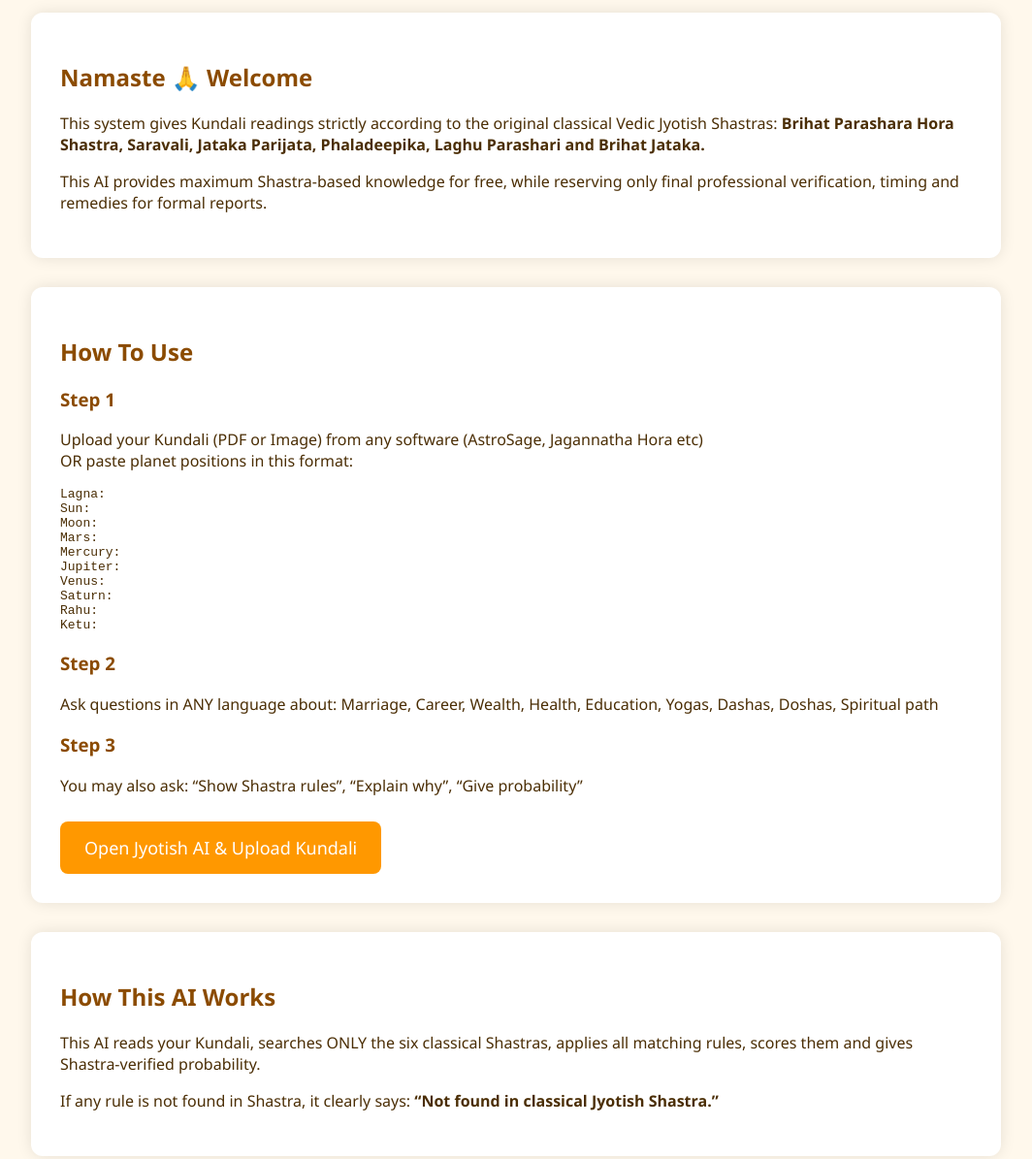
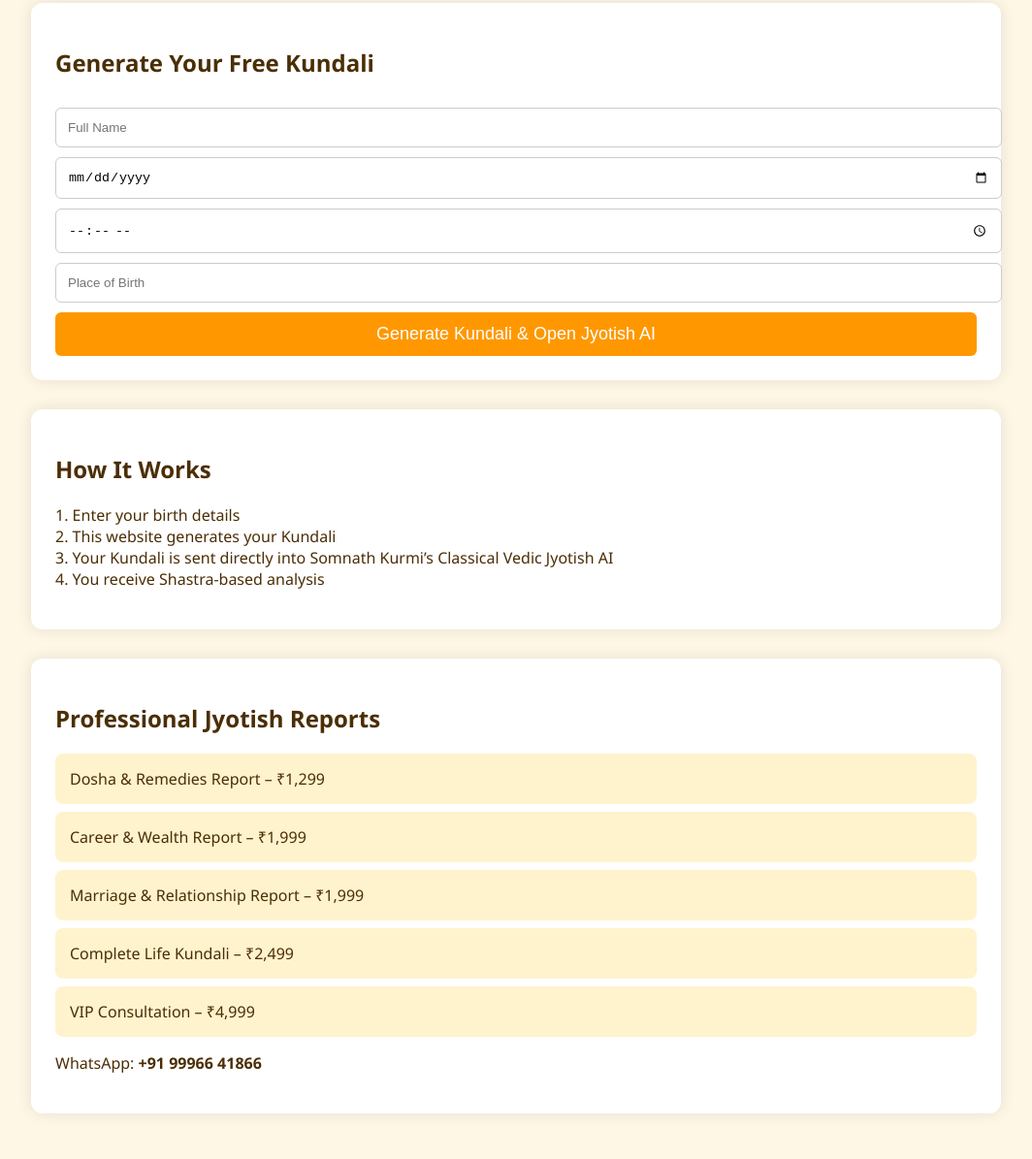
Before and after one commit to drntoday/kundali, a plain HTML site: page index.html in a window 1280 px wide. Shown: the part 233-1428 px from the top of the page at 97% size, without its empty margins (108-1172 px from the left). Drawn offline with Linux system fonts and the light colour scheme.

Commit message:
Update index.html

```diff
--- a/index.html
+++ b/index.html
@@ -2,59 +2,58 @@
 <html lang="en">
 <head>
 <meta charset="UTF-8">
-<title>Classical Vedic Kundali & Jyotish AI</title>
+<title>Somnath Kurmi – Free Vedic Kundali Generator</title>
 
-<meta name="description" content="Upload your Kundali and get Shastra-verified Vedic Jyotish analysis using Brihat Parashara, Saravali, Jataka Parijata & Phaladeepika under Somnath Kurmi’s Jyotish system.">
-<meta name="keywords" content="Vedic Kundali, Jyotish, Horoscope, Brihat Parashara Hora Shastra, Lagna Chart, Somnath Kurmi, Astrology AI">
+<meta name="description" content="Generate your free Kundali and get Shastra-based Vedic Jyotish analysis from Somnath Kurmi’s Classical Jyotish AI.">
+<meta name="keywords" content="Vedic Kundali, Horoscope, Jyotish, Lagna Chart, Somnath Kurmi, Astrology AI">
 <meta name="viewport" content="width=device-width, initial-scale=1.0">
 
 <link rel="icon" href="logo.png">
 
 <style>
-body {
+body{
   margin:0;
-    font-family: 'Segoe UI', Arial, sans-serif;
-    background:#fff8ec;
+  font-family:Segoe UI,Arial;
+  background:#fff7e6;
   color:#4b2e05;
 }
-header {
+header{
   background:linear-gradient(135deg,#ffb300,#ff6f00);
   color:white;
   text-align:center;
-    padding:30px 20px;
+  padding:30px;
 }
-header img {width:120px;}
-section {
-    max-width:1000px;
-    margin:auto;
-    padding:40px 20px;
-}
-h1,h2,h3 {color:#8b4b00;}
-.box {
+header img{width:120px}
+section{max-width:1000px;margin:auto;padding:30px}
+.box{
   background:white;
-    padding:30px;
+  padding:25px;
   border-radius:12px;
   box-shadow:0 0 15px rgba(0,0,0,0.1);
   margin-bottom:30px;
 }
-.btn {
-    display:inline-block;
+input,button{
+  width:100%;
+  padding:12px;
+  margin-top:10px;
+  border-radius:6px;
+  border:1px solid #ccc;
+}
+button{
   background:#ff9800;
   color:white;
-    padding:15px 25px;
+  font-size:18px;
+  border:none;
+  cursor:pointer;
+}
+button:hover{background:#e68900}
+.price{
+  background:#fff3cd;
+  padding:15px;
   border-radius:8px;
-    text-decoration:none;
-    font-size:18px;
-    margin-top:10px;
+  margin:8px 0;
 }
-.btn:hover {background:#e68900;}
-.price {
-    background:#fff3cd;
-    padding:20px;
-    border-radius:10px;
-    margin:10px 0;
-}
-footer {
+footer{
   background:#8b4b00;
   color:white;
   text-align:center;
@@ -67,93 +66,39 @@ footer {
 
 <header>
 <img src="logo.png">
-<h1>Somnath Kurmi’s Classical Vedic Jyotish AI</h1>
-<p>Pure Shastra. No Guesswork. No Modern Astrology.</p>
+<h1>Somnath Kurmi’s Classical Vedic Kundali</h1>
+<p>Generate your birth chart & get Shastra-verified Jyotish analysis</p>
 </header>
 
 <section>
 
 <div class="box">
-<h2>Namaste 🙏 Welcome</h2>
+<h2>Generate Your Free Kundali</h2>
+<input id="name" placeholder="Full Name">
+<input id="dob" type="date">
+<input id="tob" type="time">
+<input id="place" placeholder="Place of Birth">
+<button onclick="generateKundali()">Generate Kundali & Open Jyotish AI</button>
+</div>
+
+<div class="box">
+<h2>How It Works</h2>
 <p>
-This system gives Kundali readings strictly according to the original classical Vedic Jyotish Shastras:
-<strong>Brihat Parashara Hora Shastra, Saravali, Jataka Parijata, Phaladeepika, Laghu Parashari and Brihat Jataka.</strong>
-</p>
-<p>
-This AI provides maximum Shastra-based knowledge for free, while reserving only final professional verification, timing and remedies for formal reports.
+1. Enter your birth details
+<br>2. This website generates your Kundali
+<br>3. Your Kundali is sent directly into Somnath Kurmi’s Classical Vedic Jyotish AI
+<br>4. You receive Shastra-based analysis
 </p>
 </div>
 
 <div class="box">
-<h2>How To Use</h2>
-
-<h3>Step 1</h3>
-<p>
-Upload your Kundali (PDF or Image) from any software (AstroSage, Jagannatha Hora etc)
-<br>OR paste planet positions in this format:
-</p>
-<pre>
-Lagna:
-Sun:
-Moon:
-Mars:
-Mercury:
-Jupiter:
-Venus:
-Saturn:
-Rahu:
-Ketu:
-</pre>
-
-<h3>Step 2</h3>
-<p>
-Ask questions in ANY language about:
-Marriage, Career, Wealth, Health, Education, Yogas, Dashas, Doshas, Spiritual path
-</p>
-
-<h3>Step 3</h3>
-<p>
-You may also ask:
-“Show Shastra rules”, “Explain why”, “Give probability”
-</p>
-
-<a class="btn" href="https://chatgpt.com/g/g-6964d5788f108191886888ded114bdf3-classical-vedic-jyotish-ai" target="_blank">
-Open Jyotish AI & Upload Kundali
-</a>
-</div>
-
-<div class="box">
-<h2>How This AI Works</h2>
-<p>
-This AI reads your Kundali, searches ONLY the six classical Shastras, applies all matching rules, scores them and gives Shastra-verified probability.
-</p>
-<p>
-If any rule is not found in Shastra, it clearly says:
-<strong>“Not found in classical Jyotish Shastra.”</strong>
-</p>
-</div>
-
-<div class="box">
-<h2>Professional Vedic Kundali Reports</h2>
-
+<h2>Professional Jyotish Reports</h2>
 <div class="price">Dosha & Remedies Report – ₹1,299</div>
 <div class="price">Career & Wealth Report – ₹1,999</div>
 <div class="price">Marriage & Relationship Report – ₹1,999</div>
-<div class="price">Complete Life Kundali (Premium) – ₹2,499</div>
-<div class="price">VIP Astrology Consultation – ₹4,999</div>
-
-<p>
-For professionally verified Vedic Kundali PDF with Navamsa, Dasha and remedies under Somnath Kurmi’s Jyotish system, contact:
-<br><strong>WhatsApp: +91 99966 41866</strong>
-</p>
-</div>
-
-<div class="box">
-<h2>Ethics & Authority</h2>
-<p>
-This is not a general chatbot. It is a classical Jyotishi trained only on six Shastras.
-No Western astrology. No modern inventions. No guessing.
-</p>
+<div class="price">Complete Life Kundali – ₹2,499</div>
+<div class="price">VIP Consultation – ₹4,999</div>
+<p>WhatsApp: <strong>+91 99966 41866</strong></p>
 </div>
 
 </section>
@@ -162,5 +107,47 @@ No Western astrology. No modern inventions. No guessing.
 © 2026 Somnath Kurmi – Classical Vedic Jyotish
 </footer>
 
+<script>
+function zodiac(lon){
+  const signs=["Aries","Taurus","Gemini","Cancer","Leo","Virgo","Libra","Scorpio","Sagittarius","Capricorn","Aquarius","Pisces"];
+  return signs[Math.floor(lon/30)];
+}
+
+// simple demo engine (temporary)
+function generateKundali(){
+  const name=document.getElementById("name").value;
+  const dob=document.getElementById("dob").value;
+  const tob=document.getElementById("tob").value;
+  const place=document.getElementById("place").value;
+
+  if(!name||!dob||!tob||!place){
+    alert("Please fill all details");
+    return;
+  }
+
+  // pseudo planetary positions for frontend demo
+  const planets={
+    Sun:Math.random()*360,
+    Moon:Math.random()*360,
+    Mars:Math.random()*360,
+    Mercury:Math.random()*360,
+    Jupiter:Math.random()*360,
+    Venus:Math.random()*360,
+    Saturn:Math.random()*360,
+    Rahu:Math.random()*360,
+    Ketu:(Math.random()*360)
+  };
+
+  let text="Kundali Details\n";
+  text+="Name: "+name+"\nDOB: "+dob+"\nTime: "+tob+"\nPlace: "+place+"\n\n";
+  for(let p in planets){
+    text+=p+": "+zodiac(planets[p])+"\n";
+  }
+
+  const url="https://chatgpt.com/g/g-6964d5788f108191886888ded114bdf3-classical-vedic-jyotish-ai?prompt="+encodeURIComponent(text);
+  window.open(url,"_blank");
+}
+</script>
+
 </body>
 </html>
```
Lines whose indentation alone changed are shown as unchanged.
